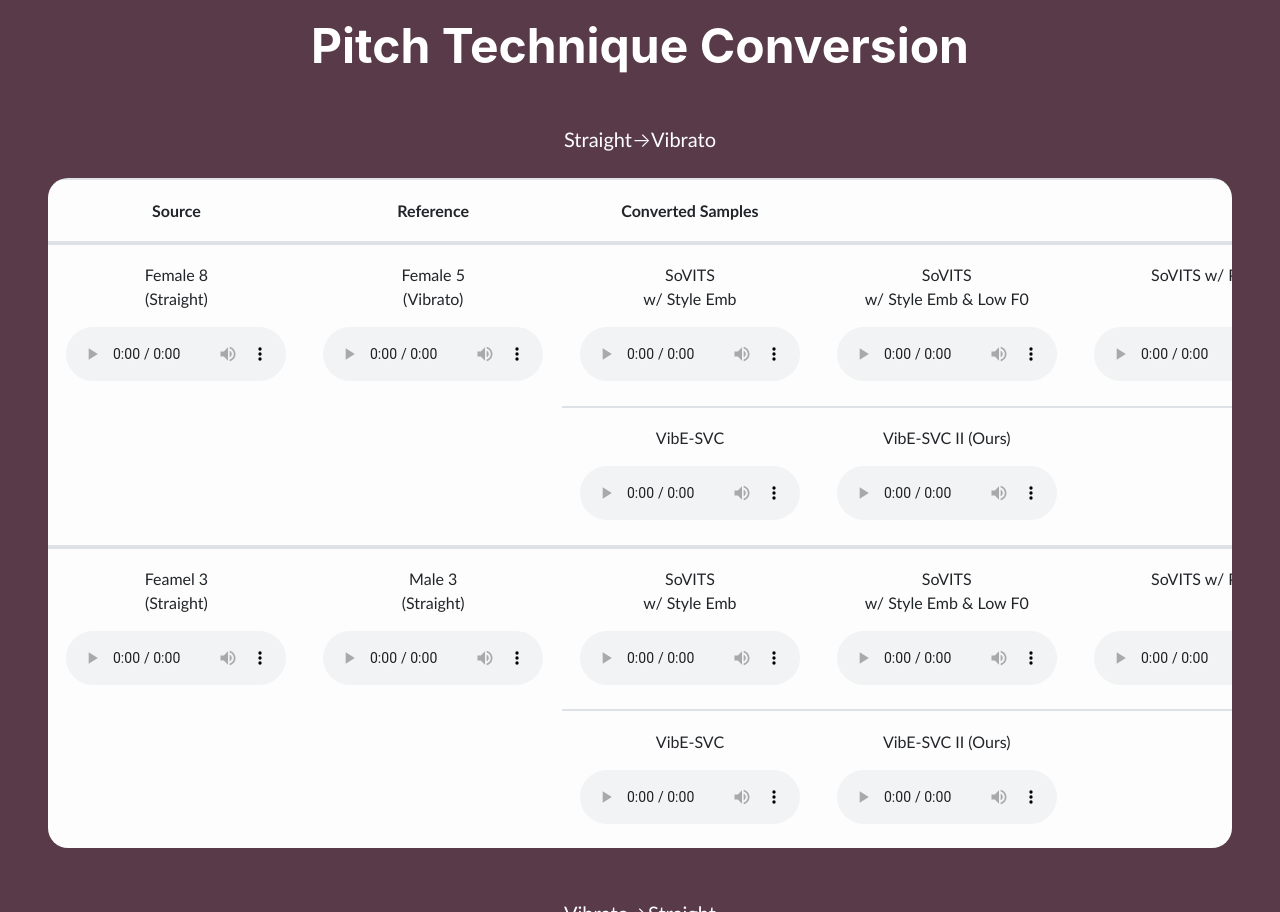
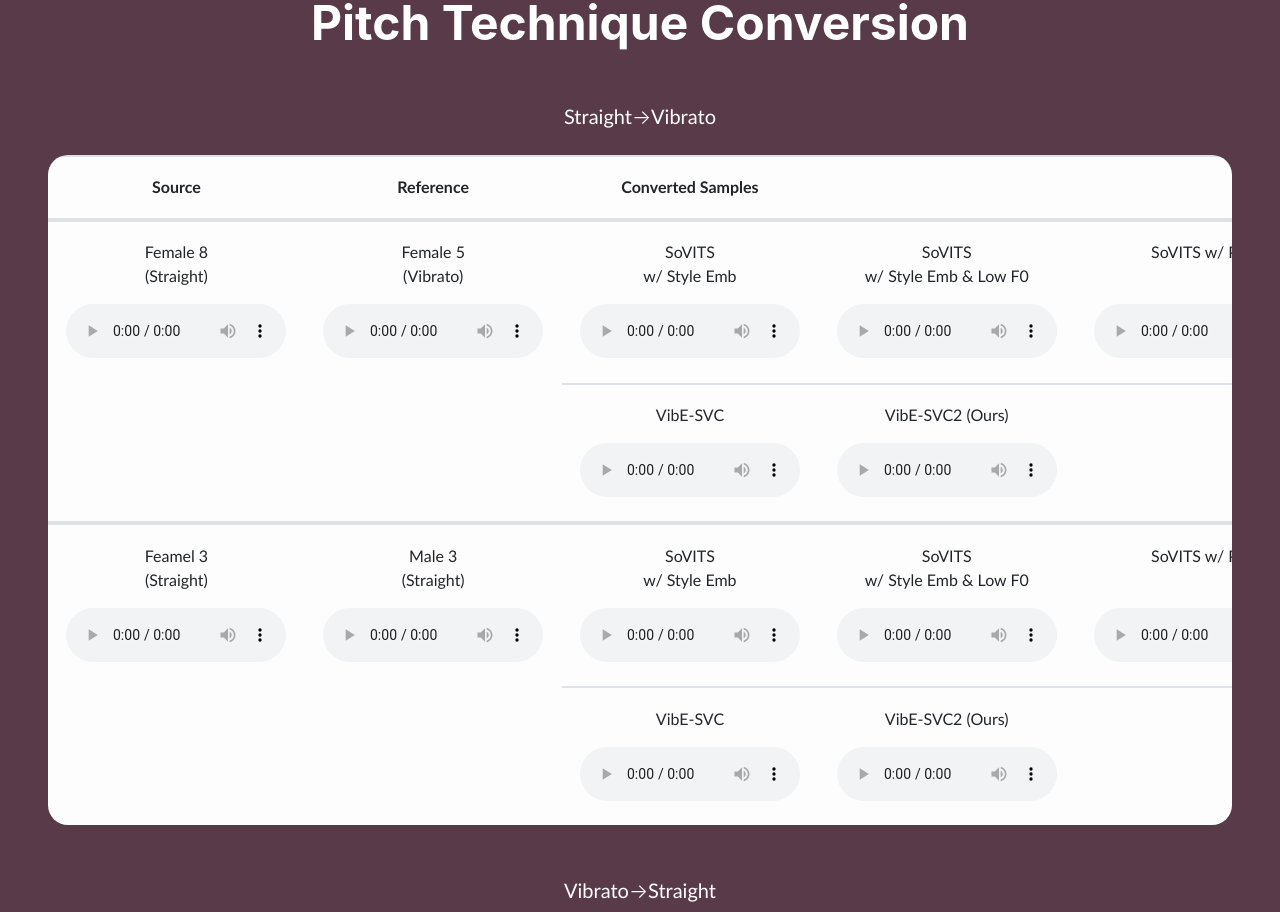
Before and after one commit to castlechoi/VibE-SVC2-demo, a plain HTML site: page index.html in a window 1280 px wide. Shown: the part 1888-2800 px from the top of the page. Drawn offline with nearby package versions, Linux system fonts and the light colour scheme; a web font is replaced by a local one.

Commit message:
Rename model
Rename model

```diff
--- a/sample_list.json
+++ b/sample_list.json
@@ -7,7 +7,7 @@ samples = {
             {"model" : "SoVITS<br> w/ Style Emb & Low F0", "src": "audio/pitch_tech/str2vib_ex1/sovits_style_low_16_female5.wav"},
             {"model" : "SoVITS w/ PST<br><br>", "src": "audio/pitch_tech/str2vib_ex1/sovits_pst_16_female5.wav"},
             {"model" : "VibE-SVC", "src": "audio/pitch_tech/str2vib_ex1/vibesvc_16_female5.wav"},
-            {"model" : "VibE-SVC II (Ours)", "src": "audio/pitch_tech/str2vib_ex1/vibesvc2_16_female5.wav"},
+            {"model" : "VibE-SVC2 (Ours)", "src": "audio/pitch_tech/str2vib_ex1/vibesvc2_16_female5.wav"},
             {"model" : "", "src": ""},
         ],
         "str2vib_ex2" : [
@@ -17,7 +17,7 @@ samples = {
             {"model" : "SoVITS<br> w/ Style Emb & Low F0", "src": "audio/pitch_tech/str2vib_ex2/sovits_style_low_78_male7.wav"},
             {"model" : "SoVITS w/ PST<br><br>", "src": "audio/pitch_tech/str2vib_ex2/sovits_pst_78_male7.wav"},
             {"model" : "VibE-SVC", "src": "audio/pitch_tech/str2vib_ex2/vibesvc_78_male7.wav"},
-            {"model" : "VibE-SVC II (Ours)", "src": "audio/pitch_tech/str2vib_ex2/vibesvc2_78_male7.wav"},
+            {"model" : "VibE-SVC2 (Ours)", "src": "audio/pitch_tech/str2vib_ex2/vibesvc2_78_male7.wav"},
             {"model" : "", "src": ""},
         ],
 
@@ -28,7 +28,7 @@ samples = {
             {"model" : "SoVITS<br> w/ Style Emb & Low F0", "src": "audio/pitch_tech/vib2str_ex1/sovits_style_low_8_female4.wav"},
             {"model" : "SoVITS w/ PST<br><br>", "src": "audio/pitch_tech/vib2str_ex1/sovits_pst_8_female4.wav"},
             {"model" : "VibE-SVC", "src": "audio/pitch_tech/vib2str_ex1/vibesvc_8_female4.wav"},
-            {"model" : "VibE-SVC II (Ours)", "src": "audio/pitch_tech/vib2str_ex1/vibesvc2_8_female4.wav"},
+            {"model" : "VibE-SVC2 (Ours)", "src": "audio/pitch_tech/vib2str_ex1/vibesvc2_8_female4.wav"},
             {"model" : "", "src": ""},
         ],
         "vib2str_ex2" : [
@@ -38,7 +38,7 @@ samples = {
             {"model" : "SoVITS<br> w/ Style Emb & Low F0", "src": "audio/pitch_tech/vib2str_ex2/sovits_style_low_9_female2.wav"},
             {"model" : "SoVITS w/ PST<br><br>", "src": "audio/pitch_tech/vib2str_ex2/sovits_pst_9_female2.wav"},
             {"model" : "VibE-SVC", "src": "audio/pitch_tech/vib2str_ex2/vibesvc_9_female2.wav"},
-            {"model" : "VibE-SVC II (Ours)", "src": "audio/pitch_tech/vib2str_ex2/vibesvc2_9_female2.wav"},
+            {"model" : "VibE-SVC2 (Ours)", "src": "audio/pitch_tech/vib2str_ex2/vibesvc2_9_female2.wav"},
             {"model" : "", "src": ""},
         ]
     },
@@ -48,28 +48,28 @@ samples = {
             {"model" : "Male 4 <br>(Vibrato)", "src": "audio/zs_pitch_tech/str2vib_ex1/ref_zs_vibesvc2_4_15_male4.wav"},
             {"model" : "Serenade<br><br>", "src": "audio/zs_pitch_tech/str2vib_ex1/gen_serenade_4_15_male4.wav"},
             {"model" : "Vevo 1.5<br><br>", "src": "audio/zs_pitch_tech/str2vib_ex1/gen_vevosing_4_15_male4.wav"},
-            {"model" : "VibE-SVC II (Ours)<br><br>", "src": "audio/zs_pitch_tech/str2vib_ex1/gen_zs_vibesvc2_4_15_male4.wav"},
+            {"model" : "VibE-SVC2 (Ours)<br><br>", "src": "audio/zs_pitch_tech/str2vib_ex1/gen_zs_vibesvc2_4_15_male4.wav"},
         ],
         "str2vib_ex2" : [
             {"model" : "Male 11 <br>(Straight)", "src": "audio/zs_pitch_tech/str2vib_ex2/src_21_male11.wav"},
             {"model" : "Female 8 <br>(Vibrato)", "src": "audio/zs_pitch_tech/str2vib_ex2/ref_32_female8.wav"},
             {"model" : "Serenade<br><br>", "src": "audio/zs_pitch_tech/str2vib_ex2/gen_serenade_21_32_female8.wav"},
             {"model" : "Vevo 1.5<br><br>", "src": "audio/zs_pitch_tech/str2vib_ex2/gen_vevosing_21_32_female8.wav"},
-            {"model" : "VibE-SVC II (Ours)<br><br>", "src": "audio/zs_pitch_tech/str2vib_ex2/gen_zs_vibesvc2_21_32_female8.wav"},
+            {"model" : "VibE-SVC2 (Ours)<br><br>", "src": "audio/zs_pitch_tech/str2vib_ex2/gen_zs_vibesvc2_21_32_female8.wav"},
         ],
         "vib2str_ex1" : [
             {"model" : "Male 4 <br>(Vibrato)", "src": "audio/zs_pitch_tech/vib2str_ex1/gt_9_male4.wav"},
             {"model" : "Male 6 <br>(Straight)", "src": "audio/zs_pitch_tech/vib2str_ex1/ref_23_male6.wav"},
             {"model" : "Serenade<br><br>", "src": "audio/zs_pitch_tech/vib2str_ex1/serenade_9_23_male6.wav"},
             {"model" : "Vevo 1.5<br><br>", "src": "audio/zs_pitch_tech/vib2str_ex1/vevosing_9_23_male6.wav"},
-            {"model" : "VibE-SVC II (Ours)<br><br>", "src": "audio/zs_pitch_tech/vib2str_ex1/vibesvc2_9_23_male6.wav"},
+            {"model" : "VibE-SVC2 (Ours)<br><br>", "src": "audio/zs_pitch_tech/vib2str_ex1/vibesvc2_9_23_male6.wav"},
         ],
         "vib2str_ex2" : [
             {"model" : "Female 9 <br> (Vibrato)", "src": "audio/zs_pitch_tech/vib2str_ex2/gt_23_female9.wav"},
             {"model" : "Female 6 <br> (Straight)", "src": "audio/zs_pitch_tech/vib2str_ex2/ref_14_female6.wav"},
             {"model" : "Serenade<br><br>", "src": "audio/zs_pitch_tech/vib2str_ex2/serenade_23_14_female6.wav"},
             {"model" : "Vevo 1.5<br><br>", "src": "audio/zs_pitch_tech/vib2str_ex2/vevosing_23_14_female6.wav"},
-            {"model" : "VibE-SVC II (Ours)<br><br>", "src": "audio/zs_pitch_tech/vib2str_ex2/vibesvc2_23_14_female6.wav"},
+            {"model" : "VibE-SVC2 (Ours)<br><br>", "src": "audio/zs_pitch_tech/vib2str_ex2/vibesvc2_23_14_female6.wav"},
         ],
     },
     "vib_rate_control" : {
@@ -121,84 +121,84 @@ samples = {
             {"model" : "Female 7 <br> (Straight)", "src": "audio/timbre_tech/belt2str_ex1/ref_f7.wav"},
             {"model" : "VibE-SVC<br><br>", "src": "audio/timbre_tech/belt2str_ex1/vibesvc_2_f7.wav"},
             {"model" : "SoVITS w/ Chroma<br><br>", "src": "audio/timbre_tech/belt2str_ex1/sovits_chroma_2_f7.wav"},
-            {"model" : "VibE-SVC II (Ours)<br><br>", "src": "audio/timbre_tech/belt2str_ex1/vibesvc2_2_f7.wav"},
+            {"model" : "VibE-SVC2 (Ours)<br><br>", "src": "audio/timbre_tech/belt2str_ex1/vibesvc2_2_f7.wav"},
         ],
         "breathy2str_ex1" : [
             {"model" : "Male 10 <br> (Breathy)", "src": "audio/timbre_tech/breathy2str_ex1/gt_42_m10.wav"},
             {"model" : "Male 1 <br> (Straight)", "src": "audio/timbre_tech/breathy2str_ex1/ref_34_m1.wav"},
             {"model" : "VibE-SVC<br><br>", "src": "audio/timbre_tech/breathy2str_ex1/vibesvc_42_m1.wav"},
             {"model" : "SoVITS w/ Chroma<br><br>", "src": "audio/timbre_tech/breathy2str_ex1/sovits_chroma_42_m1.wav"},
-            {"model" : "VibE-SVC II (Ours)<br><br>", "src": "audio/timbre_tech/breathy2str_ex1/vibesvc2_42_m1.wav"},
+            {"model" : "VibE-SVC2 (Ours)<br><br>", "src": "audio/timbre_tech/breathy2str_ex1/vibesvc2_42_m1.wav"},
         ],
         "vocalfry2str_ex1" : [
-            {"model" : "Female 2 <br> (Vocal fry)", "src": "audio/timbre_tech/vocalfry2str_ex1/gt_104_f2.wav"},
+            {"model" : "Female 2 <br> (Vocal Fry)", "src": "audio/timbre_tech/vocalfry2str_ex1/gt_104_f2.wav"},
             {"model" : "Female 7 <br> (Straight)", "src": "audio/timbre_tech/vocalfry2str_ex1/ref_155_f7.wav"},
             {"model" : "VibE-SVC<br><br>", "src": "audio/timbre_tech/vocalfry2str_ex1/vibesvc_104_f7.wav"},
             {"model" : "SoVITS w/ Chroma<br><br>", "src": "audio/timbre_tech/vocalfry2str_ex1/sovits_chroma_104_f7.wav"},
-            {"model" : "VibE-SVC II (Ours)<br><br>", "src": "audio/timbre_tech/vocalfry2str_ex1/vibesvc2_104_f7.wav"},
+            {"model" : "VibE-SVC2 (Ours)<br><br>", "src": "audio/timbre_tech/vocalfry2str_ex1/vibesvc2_104_f7.wav"},
         ],
         "str2belt_ex1" : [
             {"model" : "Male 11 <br> (Straight)", "src": "audio/timbre_tech/str2belt_ex1/gt_109_m11.wav"},
             {"model" : "Male 1 <br> (Belt)", "src": "audio/timbre_tech/str2belt_ex1/ref_1_m1.wav"},
             {"model" : "VibE-SVC<br><br>", "src": "audio/timbre_tech/str2belt_ex1/vibesvc_109_m1.wav"},
             {"model" : "SoVITS w/ Chroma<br><br>", "src": "audio/timbre_tech/str2belt_ex1/sovits_chroma_109_m1.wav"},
-            {"model" : "VibE-SVC II (Ours)<br><br>", "src": "audio/timbre_tech/str2belt_ex1/vibesvc2_109_m1.wav"},
+            {"model" : "VibE-SVC2 (Ours)<br><br>", "src": "audio/timbre_tech/str2belt_ex1/vibesvc2_109_m1.wav"},
         ],
         "breathy2belt_ex1" : [
             {"model" : "Male 5 <br> (Breathy)", "src": "audio/timbre_tech/breathy2belt_ex1/src_5_male5.wav"},
             {"model" : "Male 6 <br> (Belt)", "src": "audio/timbre_tech/breathy2belt_ex1/ref_87_male6.wav"},
             {"model" : "VibE-SVC<br><br>", "src": "audio/timbre_tech/breathy2belt_ex1/vibesvc_5_male6.wav"},
             {"model" : "SoVITS w/ Chroma<br><br>", "src": "audio/timbre_tech/breathy2belt_ex1/sovits_chroma_5_male6.wav"},
-            {"model" : "VibE-SVC II (Ours)<br><br>", "src": "audio/timbre_tech/breathy2belt_ex1/vibesvc2_5_male6.wav"},
+            {"model" : "VibE-SVC2 (Ours)<br><br>", "src": "audio/timbre_tech/breathy2belt_ex1/vibesvc2_5_male6.wav"},
         ],
         "vocalfry2belt_ex1" : [
-            {"model" : "Female 3 <br> (Vocal fry)", "src": "audio/timbre_tech/vocalfry2belt_ex1/gt_77_f4.wav"},
+            {"model" : "Female 3 <br> (Vocal Fry)", "src": "audio/timbre_tech/vocalfry2belt_ex1/gt_77_f4.wav"},
             {"model" : "Male 3 <br> (Belt)", "src":  "audio/timbre_tech/vocalfry2belt_ex1/ref_127_m3.wav"},
             {"model" : "VibE-SVC<br><br>", "src":  "audio/timbre_tech/vocalfry2belt_ex1/vibesvc_77_m3.wav"},
             {"model" : "SoVITS w/ Chroma<br><br>", "src":  "audio/timbre_tech/vocalfry2belt_ex1/sovits_chroma_77_m3.wav"},
-            {"model" : "VibE-SVC II (Ours)<br><br>", "src":  "audio/timbre_tech/vocalfry2belt_ex1/vibesvc2_77_m3.wav"},
+            {"model" : "VibE-SVC2 (Ours)<br><br>", "src":  "audio/timbre_tech/vocalfry2belt_ex1/vibesvc2_77_m3.wav"},
         ],
         "str2breathy_ex1" : [
             {"model" : "Male 9 <br> (Straight)", "src":  "audio/timbre_tech/str2breathy_ex1/gt_9_m9.wav"},
             {"model" : "Female 5 <br> (Breathy)", "src": "audio/timbre_tech/str2breathy_ex1/ref_116_f5.wav"},
             {"model" : "VibE-SVC<br><br>", "src": "audio/timbre_tech/str2breathy_ex1/vibesvc_9_f5.wav"},
             {"model" : "SoVITS w/ Chroma<br><br>", "src": "audio/timbre_tech/str2breathy_ex1/sovits_chroma_9_f5.wav"},
-            {"model" : "VibE-SVC II (Ours)<br><br>", "src": "audio/timbre_tech/str2breathy_ex1/vibesvc2_9_f5.wav"},
+            {"model" : "VibE-SVC2 (Ours)<br><br>", "src": "audio/timbre_tech/str2breathy_ex1/vibesvc2_9_f5.wav"},
         ],
         "belt2breathy_ex1" : [
             {"model" : "Male 10 <br> (Belt)", "src": "audio/timbre_tech/belt2breathy_ex1/gt_27_male10.wav"},
             {"model" : "Male 5 <br> (Breathy)", "src": "audio/timbre_tech/belt2breathy_ex1/ref_5_m5.wav"},
             {"model" : "VibE-SVC<br><br>", "src": "audio/timbre_tech/belt2breathy_ex1/vibesvc_27_male5.wav"},
             {"model" : "SoVITS w/ Chroma<br><br>", "src": "audio/timbre_tech/belt2breathy_ex1/sovits_chroma_27_male5.wav"},
-            {"model" : "VibE-SVC II (Ours)<br><br>", "src": "audio/timbre_tech/belt2breathy_ex1/vibesvc2_27_male5.wav"},
+            {"model" : "VibE-SVC2 (Ours)<br><br>", "src": "audio/timbre_tech/belt2breathy_ex1/vibesvc2_27_male5.wav"},
         ],
         "vocalfry2breathy_ex1" : [
-            {"model" : "Female 8 <br> (Vocal fry)", "src": "audio/timbre_tech/vocalfry2breathy_ex1/gt_114_f8.wav"},
+            {"model" : "Female 8 <br> (Vocal Fry)", "src": "audio/timbre_tech/vocalfry2breathy_ex1/gt_114_f8.wav"},
             {"model" : "Female 5 <br> (Breathy)", "src": "audio/timbre_tech/vocalfry2breathy_ex1/ref_73_f5.wav"},
             {"model" : "VibE-SVC<br><br>", "src": "audio/timbre_tech/vocalfry2breathy_ex1/vibesvc_114_f5.wav"},
             {"model" : "SoVITS w/ Chroma<br><br>", "src": "audio/timbre_tech/vocalfry2breathy_ex1/sovits_chroma_114_f5.wav"},
-            {"model" : "VibE-SVC II (Ours)<br><br>", "src": "audio/timbre_tech/vocalfry2breathy_ex1/vibesvc2_114_f5.wav"},
+            {"model" : "VibE-SVC2 (Ours)<br><br>", "src": "audio/timbre_tech/vocalfry2breathy_ex1/vibesvc2_114_f5.wav"},
         ],
         "str2vocalfry_ex1" : [
             {"model" : "Female 9 <br> (Straight)", "src": "audio/timbre_tech/str2vocalfry_ex1/gt_140_f9.wav"},
             {"model" : "Male 4 <br> (Vocal Fry)", "src": "audio/timbre_tech/str2vocalfry_ex1/ref_121_m4.wav"},
             {"model" : "VibE-SVC<br><br>", "src": "audio/timbre_tech/str2vocalfry_ex1/vibesvc_140_m4.wav"},
             {"model" : "SoVITS w/ Chroma<br><br>", "src": "audio/timbre_tech/str2vocalfry_ex1/sovits_chroma_140_m4.wav"},
-            {"model" : "VibE-SVC II (Ours)<br><br>", "src": "audio/timbre_tech/str2vocalfry_ex1/vibesvc2_140_m4.wav"},
+            {"model" : "VibE-SVC2 (Ours)<br><br>", "src": "audio/timbre_tech/str2vocalfry_ex1/vibesvc2_140_m4.wav"},
         ],
         "belt2vocalfry_ex1" : [
             {"model" : "Male 4 <br>(Belt)", "src": "audio/timbre_tech/belt2vocalfry_ex1/gt_16_m4.wav"},
             {"model" : "Male 11 <br>(Vocal Fry)", "src": "audio/timbre_tech/belt2vocalfry_ex1/ref_m11.wav"},
             {"model" : "VibE-SVC<br><br>", "src": "audio/timbre_tech/belt2vocalfry_ex1/vibesvc_16_m11.wav"},
             {"model" : "SoVITS w/ Chroma<br><br>", "src": "audio/timbre_tech/belt2vocalfry_ex1/sovits_chroma_16_m11.wav"},
-            {"model" : "VibE-SVC II (Ours)<br><br>", "src": "audio/timbre_tech/belt2vocalfry_ex1/vibesvc2_16_m11.wav"},
+            {"model" : "VibE-SVC2 (Ours)<br><br>", "src": "audio/timbre_tech/belt2vocalfry_ex1/vibesvc2_16_m11.wav"},
         ],
         "breathy2vocalfry_ex1" : [
             {"model" : "Male 5 <br>(Breathy)", "src": "audio/timbre_tech/breathy2vocalfry_ex1/gt_131_m5.wav"},
             {"model" : "Male 1 <br>(Vocal Fry)", "src": "audio/timbre_tech/breathy2vocalfry_ex1/ref_129_m1.wav"},
             {"model" : "VibE-SVC<br><br>", "src": "audio/timbre_tech/breathy2vocalfry_ex1/vibesvc_131_m1.wav"},
             {"model" : "SoVITS w/ Chroma<br><br>", "src": "audio/timbre_tech/breathy2vocalfry_ex1/sovits_chroma_131_m1.wav"},
-            {"model" : "VibE-SVC II (Ours)<br><br>", "src": "audio/timbre_tech/breathy2vocalfry_ex1/vibesvc2_131_m1.wav"},
+            {"model" : "VibE-SVC2 (Ours)<br><br>", "src": "audio/timbre_tech/breathy2vocalfry_ex1/vibesvc2_131_m1.wav"},
         ],
 
     },
```
Also changed, not shown: index.html (+6 -6 lines), figure/main.png (added), figure/vibesvcII.png (deleted).
